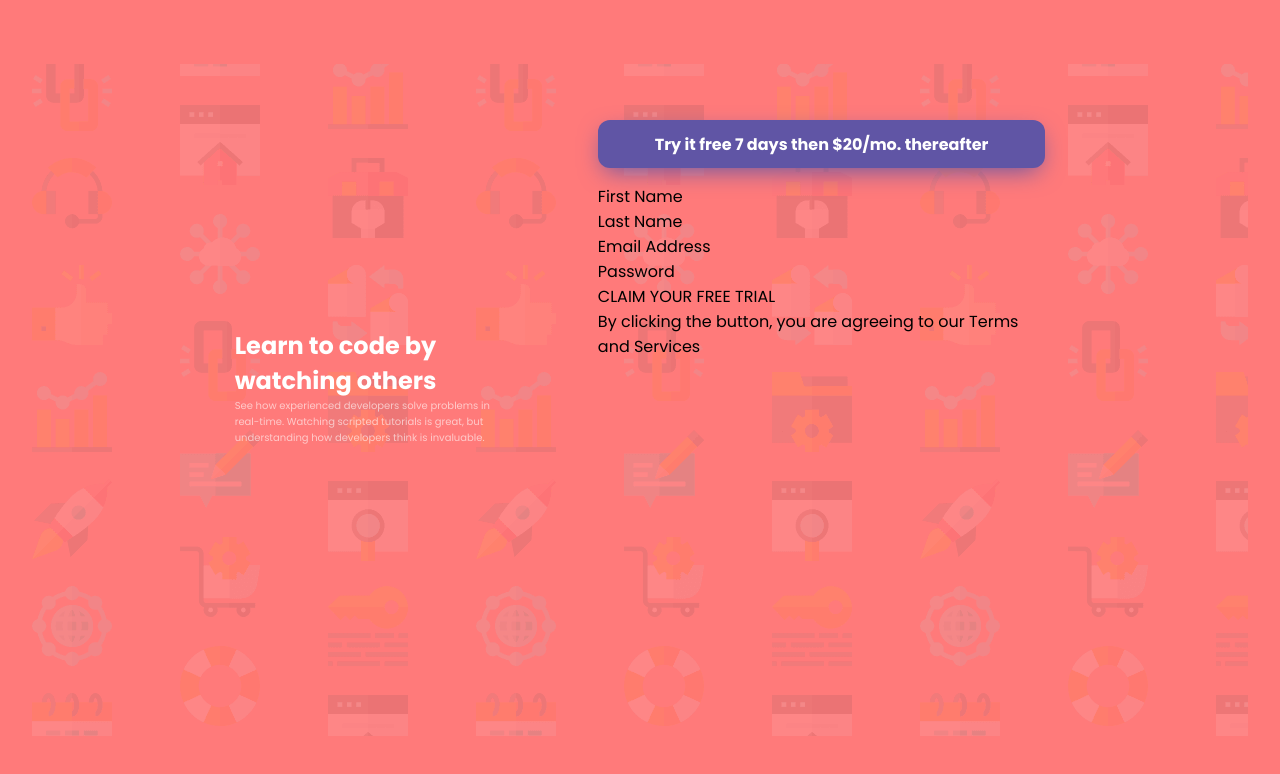
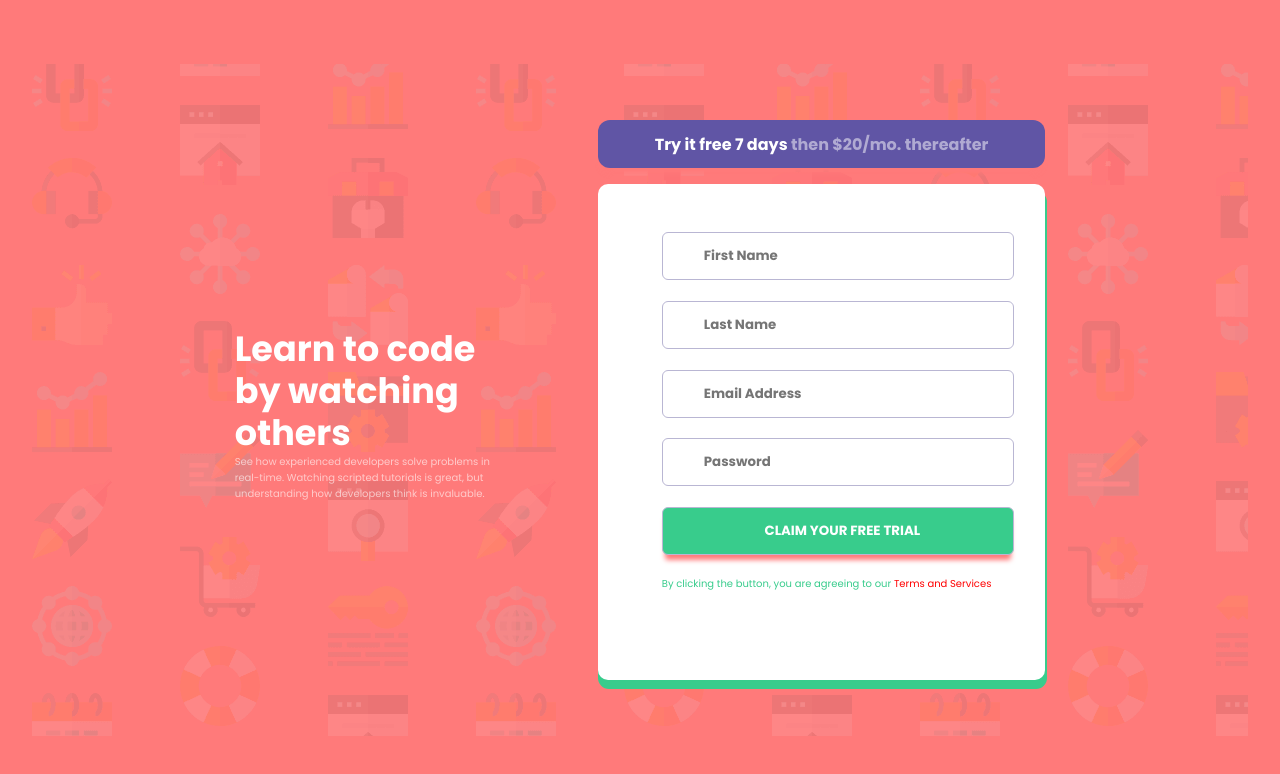
Before and after one commit to Sanjeet-dev/Intro-component-with-Signup-form, a plain HTML site: page index.html in a window 1280 px wide. Drawn offline with Linux system fonts and the light colour scheme.

Commit message:
strcuturing and styling done

```diff
--- a/index.html
+++ b/index.html
@@ -29,19 +29,30 @@
       </div>
       <div class="form-submit">
         <div class="advertise">
-
-          <h4 style="color:white;">Try it free 7 days then $20/mo. thereafter</h4></h4>
+        <h4 style="color:white;">Try it free 7 days <span style="color:white; opacity:0.5;">then $20/mo. thereafter</span></h4>
         </div>
 
         <div class="form">
-          <div class="fName">First Name</div>
-          <div class="lName">Last Name</div>
-          <div class="mail">Email Address</div>
-          <div class="password">Password</div>
+          <div class="fName">
+           <input type="text" placeholder="First Name" id="f_name"></input>
+          </div>
+          <div class="lName">
+            <input type="text" placeholder="Last Name" id="l_name"></input>
+          </div>
+          <div class="mail">
+            <input type="email" placeholder="Email Address" id="email"></input>
+          </div>
+          <div class="password">
+            <input type="password" placeholder="Password" id="password"></input>
+          </div>
 
-          <div class="trial">CLAIM YOUR FREE TRIAL</div>
+          <div class="trial">
+            <input type="submit" value="CLAIM YOUR FREE TRIAL" id="submit"></input>
+          </div>
 
-          <div class="terms">By clicking the button, you are agreeing to our Terms and Services</div>
+          <div class="terms">
+            <p>By clicking the button, you are agreeing to our <span style="color:red;">Terms and Services</span></p>
+          </div>
         </div>
       </div>
     </div>
--- a/style.css
+++ b/style.css
@@ -67,6 +67,12 @@ body {
     margin-top:13rem;
 
 }
+.text-part > h2 {
+    font-size:35px;
+    font-family:'Poppins', sans-serif;
+    font-weight:700;
+    line-height:1.2;
+}
 .form-submit{
     width:46%;
     height:35rem;
@@ -82,12 +88,63 @@ body {
     justify-content: center;
     align-items: center;
     border-radius: 12px;
-    box-shadow: 0px 8px 25px -6px var(--Blue);
+    box-shadow: 0px 8px 5px -3px var(--Red);
 }
-.form-submit > form {
+.form-submit > .form {
     width:100%;
-    height:28rem;
+    height:31rem;
     display:flex;
     flex-direction:column;
-    gap:10px;
+    background-color:rgb(255, 255, 255);
+    color: var(--Green);
+    padding-top:3rem;
+    padding-left:4rem;
+    gap:1.3rem;
+    border-radius:10px;
+    box-shadow: 1px 8px 0px 1px var(--Green);
 }
+/* .form > .fName > #f_name{
+    height:3rem;
+    width:22rem;
+    border-radius:6px;
+    padding-left:2rem;
+}
+.form > .lName > #l_name{
+    height:3rem;
+    width:22rem;
+    border-radius:6px;
+}
+.form > .mail > #email{
+    height:3rem;
+    width:22rem;
+    border-radius:6px;
+} */
+.form > div > input{
+    height:3rem;
+    width:22rem;
+    border-radius:6px;
+    font-weight:700;
+    font-family: 'Poppins', sans-serif;
+    padding-left:2.56rem;
+    outline: none ;
+    border: 1px solid var(--Grayish-Blue);
+}
+.form >div input:focus{
+    outline-color: blue;
+}
+.form > .trial > #submit {
+    height:3rem;
+    width:22rem;
+    border-radius:6px;
+    background-color:var(--Green);
+    color: rgb(255, 255, 255);
+    cursor:pointer;
+    box-shadow: 0px 8px 5px -3px var(--Red);
+
+}
+.form > .trial > input{
+    padding-right: 2rem;
+}
+.form > .terms > p{
+    font-size:x-small;
+}
```
